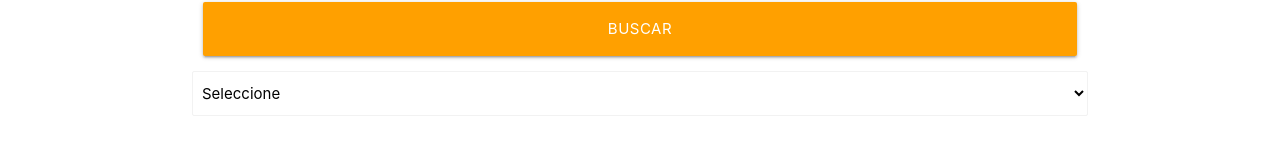
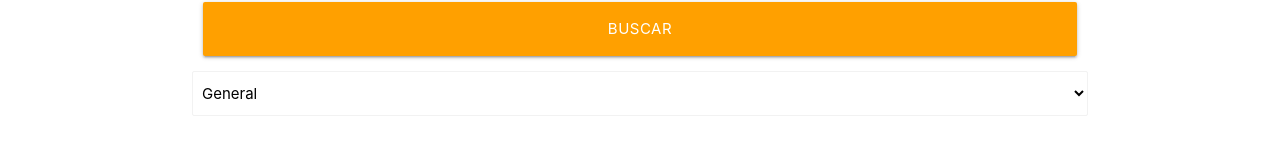
Before and after one commit to JoseIgnacioTapia/react-news, a React (Create React App) app: page / in a window 1280 px wide. Shown: the part 167-322 px from the top of the page. Built offline with nearby package versions, Linux system fonts and the light colour scheme.

Commit message:
Showing categories in the Select

```diff
--- a/src/components/Formulario.js
+++ b/src/components/Formulario.js
@@ -4,8 +4,18 @@ import useSelect from '../hooks/useSelect';
 
 const Formulario = () => {
 
+  const OPCIONES = [
+    { value: 'general', label: 'General' },
+    { value: 'business', label: 'Negocios' },
+    { value: 'entertainment', label: 'Entretenimiento' },
+    { value: 'health', label: 'Salud' },
+    { value: 'science', label: 'Ciencias' },
+    { value: 'sports', label: 'Deportes' },
+    { value: 'technology', label: 'Tecnología' }
+  ]
+
   // Utilizar Custom Hook
-  const [categoria, SelectNoticias] = useSelect();
+  const [categoria, SelectNoticias] = useSelect('general',  OPCIONES);
 
   return (
     <div className={`${styles.buscador} row`}>
--- a/src/hooks/useSelect.js
+++ b/src/hooks/useSelect.js
@@ -3,13 +3,17 @@ import React, {useState} from 'react';
 const useSelect = (stateInicial, opciones) => {
 
   // State del Custom Hook
-  const [state, actualizarState] = useState('');
+  const [state, actualizarState] = useState(stateInicial);
 
   const SelectNoticias = () => (
     <select
       className="browser-default"
+      value={state}
+      onChange={e => actualizarState(e.target.value)}
     >
-      <option value="">Seleccione</option>
+      {opciones.map(opcion => (
+        <option key={opcion.value} value={opcion.value}>{opcion.label}</option>
+      ))}
     </select>
   );
 
```
